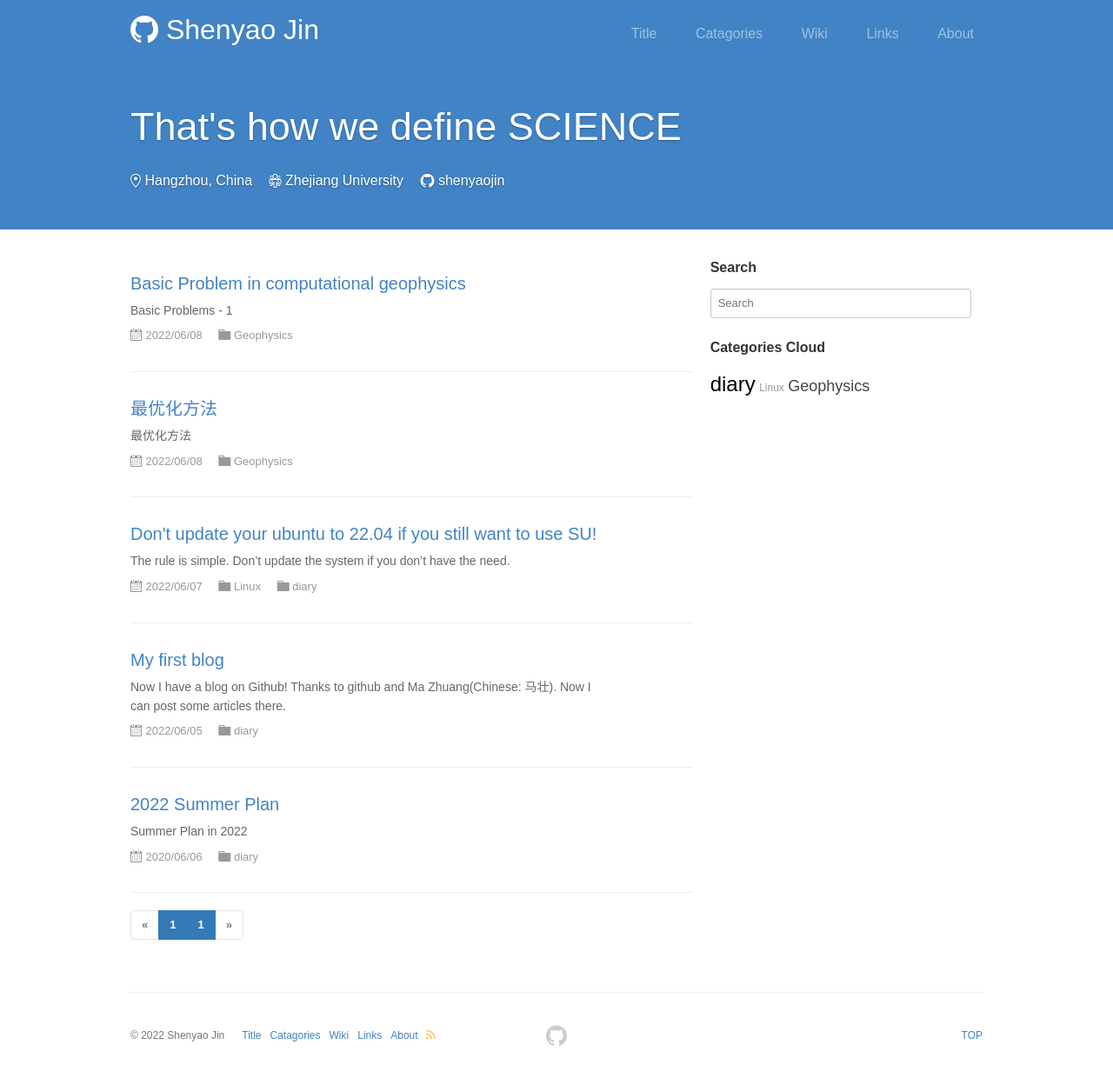
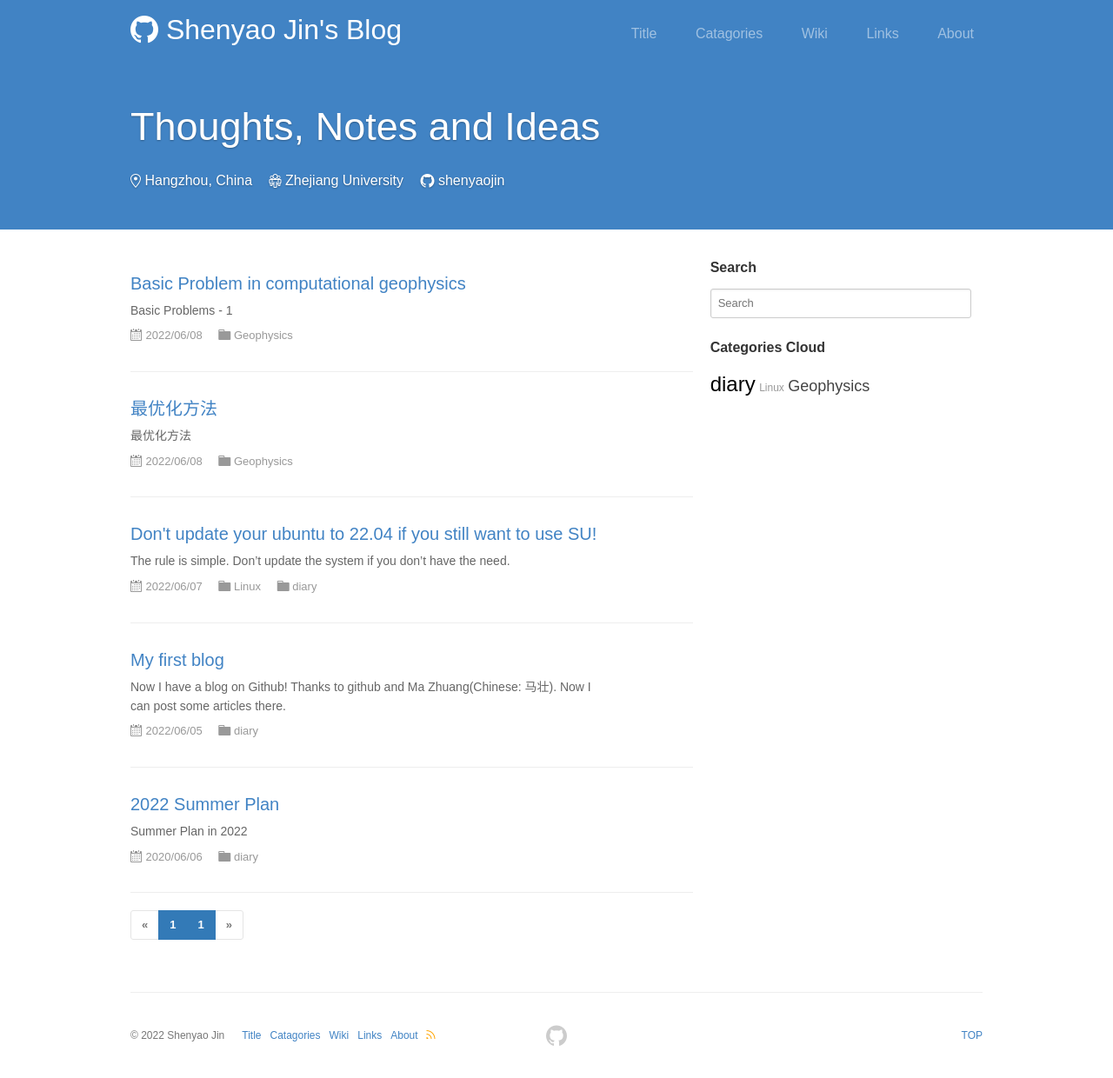
Before and after one commit to shenyaojin/shenyaojin.github.io, a Jekyll site: the page built from index.html, in a window 1280 px wide. Shown: the whole page at 87% size. Built offline with Jekyll 4.4.1, drawn with Linux system fonts in a browser that asks for light colours; the list of posts is cut into pages by our own code; a style sheet for code colours, icons or effects is not loaded.

Commit message:
Update _config.yml

```diff
--- a/_config.yml
+++ b/_config.yml
@@ -4,15 +4,14 @@
 baseurl:
 url: https://shenyaojin.github.io
 date_format: "ordinal"
-title: Shenyao Jin
-subtitle: "That's how we define SCIENCE"
+title: Shenyao Jin's Blog
+subtitle: "Thoughts, Notes and Ideas"
 description: "Shenyao Jin (Keith)'s Blog"
 keywords: Shenyao Jin, Keith, Geophysics, Zhejiang Univ.
 timezone: Asia/Shanghai
 encoding: "utf-8"
-# 页面左下角显示的年份
 since: 2022
-# 源码仓库，请替换成自己的
+# 源码仓库
 repository: shenyaojin/shenyaojin.github.io
 # 对 css 和 js 资源的 cdn 加速配置
 cdn:
```
